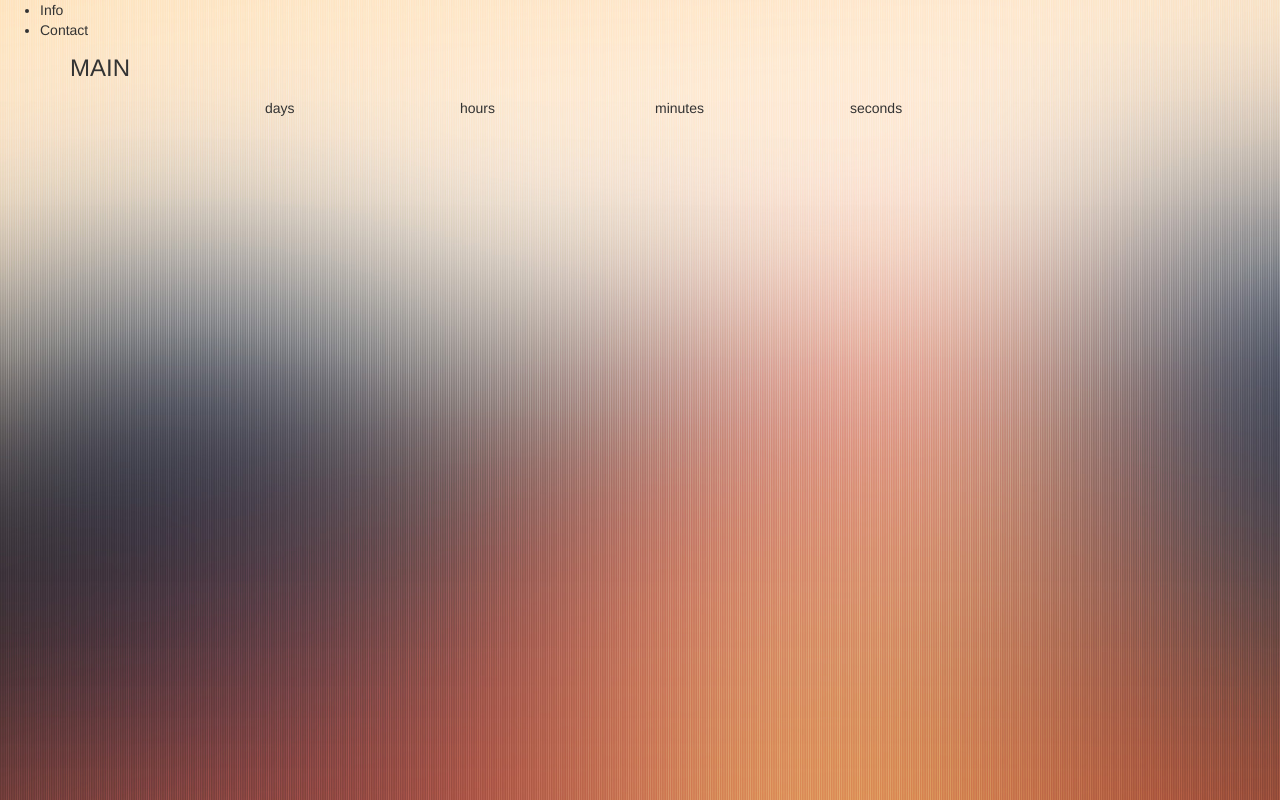
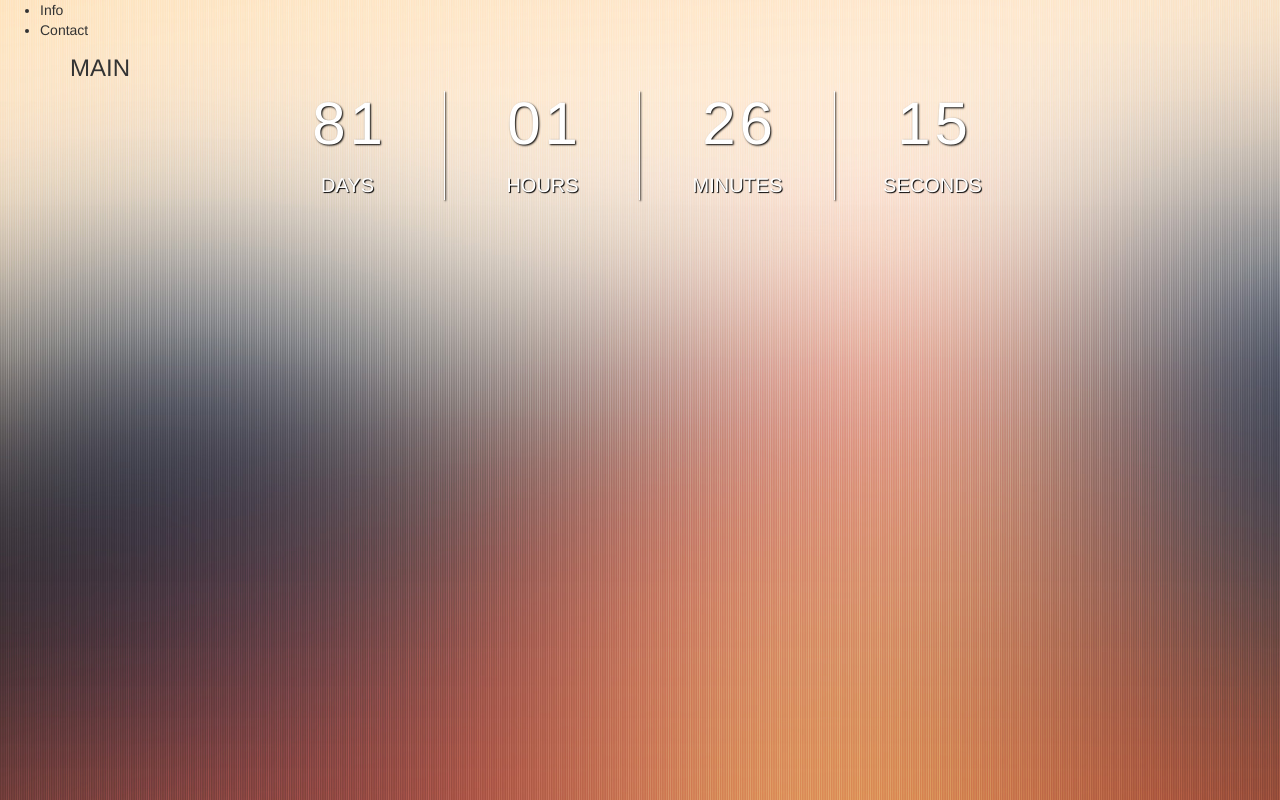
Before and after one commit to f0rr0/bruin-startup-fair, a website: page app/index.html in a window 1280 px wide. Shown: the top 800 px of the page. Drawn offline with nearby package versions, Linux system fonts and the light colour scheme; files that its build step writes are made by us from their sources.

Commit message:
Countdown Timer

```diff
--- a/app/index.html
+++ b/app/index.html
@@ -20,6 +20,7 @@
   <script src="bower_components/modernizr/modernizr.js"></script>
   <!-- endbuild -->
 
+
 </head>
 
 <body>
@@ -29,7 +30,12 @@
 
 
   <section class="wrapper">
-    <nav><ul><li id="toggle-info">Info</li><li id="toggle-contact">Contact</li></ul></nav>
+    <nav>
+      <ul>
+        <li id="toggle-info">Info</li>
+        <li id="toggle-contact">Contact</li>
+      </ul>
+    </nav>
     <div class="content">
       <div class="main current">
         <div class="container">
@@ -42,18 +48,34 @@
             </div>
           </section>
           <section class="countdown">
-            <div class="row">
+            <div class="row" id="countdown_dashboard">
               <div class="col-md-2 col-md-offset-2 col-sm-3 col-xs-6">
-                <h5>days</h5>
+                <div class="days_dash">
+                  <div class="digit">0</div>
+                  <div class="digit">0</div>
+                  <span class="dash_title">days</span>
+                </div>
               </div>
               <div class="col-md-2 col-sm-3 col-xs-6">
-                <h5>hours</h5>
+                <div class="hours_dash">
+                  <div class="digit">0</div>
+                  <div class="digit">0</div>
+                  <span class="dash_title">hours</span>
+                </div>
               </div>
               <div class="col-md-2 col-sm-3 col-xs-6">
-                <h5>minutes</h5>
+                <div class="minutes_dash">
+                  <div class="digit">0</div>
+                  <div class="digit">0</div>
+                  <span class="dash_title">minutes</span>
+                </div>
               </div>
               <div class="col-md-2 col-sm-3 col-xs-6">
-                <h5>seconds</h5>
+                <div class="seconds_dash">
+                  <div class="digit">0</div>
+                  <div class="digit">0</div>
+                  <span class="dash_title">seconds</span>
+                </div>
               </div>
             </div>
           </section>
@@ -130,6 +152,10 @@
   <script src="bower_components/jquery/dist/jquery.js"></script>
   <!-- endbower -->
   <!-- endbuild -->
+  <!-- build:js scripts/vendor.js -->
+  <script src="scripts/countdown.js"></script>
+  <!-- endbuild -->
+
 
   <!-- Google Analytics: change UA-XXXXX-X to be your site's ID. -->
   <script>
@@ -162,8 +188,6 @@
   <script src="bower_components/bootstrap/js/scrollspy.js"></script>
   <script src="bower_components/bootstrap/js/collapse.js"></script>
   <script src="bower_components/bootstrap/js/tab.js"></script>
-  <script src="bower_components/knobjs/knob.min.js"></script>
-  <script src="bower_components/jquery-throttle-debounce/jquery.ba-throttle-debounce.min.js"></script>
   <!-- endbuild -->
 
   <!-- build:js({app,.tmp}) scripts/main.js -->
--- /dev/null
+++ b/app/scripts/countdown.js
@@ -0,0 +1,162 @@
+/*!
+ * jQuery Countdown plugin v1.0
+ * http://www.littlewebthings.com/projects/countdown/
+ *
+ * Copyright 2010, Vassilis Dourdounis
+ *
+ * Permission is hereby granted, free of charge, to any person obtaining a copy
+ * of this software and associated documentation files (the "Software"), to deal
+ * in the Software without restriction, including without limitation the rights
+ * to use, copy, modify, merge, publish, distribute, sublicense, and/or sell
+ * copies of the Software, and to permit persons to whom the Software is
+ * furnished to do so, subject to the following conditions:
+ *
+ * The above copyright notice and this permission notice shall be included in
+ * all copies or substantial portions of the Software.
+ *
+ * THE SOFTWARE IS PROVIDED "AS IS", WITHOUT WARRANTY OF ANY KIND, EXPRESS OR
+ * IMPLIED, INCLUDING BUT NOT LIMITED TO THE WARRANTIES OF MERCHANTABILITY,
+ * FITNESS FOR A PARTICULAR PURPOSE AND NONINFRINGEMENT. IN NO EVENT SHALL THE
+ * AUTHORS OR COPYRIGHT HOLDERS BE LIABLE FOR ANY CLAIM, DAMAGES OR OTHER
+ * LIABILITY, WHETHER IN AN ACTION OF CONTRACT, TORT OR OTHERWISE, ARISING FROM,
+ * OUT OF OR IN CONNECTION WITH THE SOFTWARE OR THE USE OR OTHER DEALINGS IN
+ * THE SOFTWARE.
+ */
+(function($){
+
+	$.fn.countDown = function (options) {
+
+		config = {};
+
+		$.extend(config, options);
+
+		diffSecs = this.setCountDown(config);
+
+		if (config.onComplete)
+		{
+			$.data($(this)[0], 'callback', config.onComplete);
+		}
+		if (config.omitWeeks)
+		{
+			$.data($(this)[0], 'omitWeeks', config.omitWeeks);
+		}
+
+		$('#' + $(this).attr('id') + ' .digit').html('<div class="top"></div><div class="bottom"></div>');
+		$(this).doCountDown($(this).attr('id'), diffSecs, 500);
+
+		return this;
+
+	};
+
+	$.fn.stopCountDown = function () {
+		clearTimeout($.data(this[0], 'timer'));
+	};
+
+	$.fn.startCountDown = function () {
+		this.doCountDown($(this).attr('id'),$.data(this[0], 'diffSecs'), 500);
+	};
+
+	$.fn.setCountDown = function (options) {
+		var targetTime = new Date();
+
+		if (options.targetDate)
+		{
+			targetTime = new Date(options.targetDate.month + '/' + options.targetDate.day + '/' + options.targetDate.year + ' ' + options.targetDate.hour + ':' + options.targetDate.min + ':' + options.targetDate.sec + (options.targetDate.utc ? ' UTC' : ''));
+		}
+		else if (options.targetOffset)
+		{
+			targetTime.setFullYear(options.targetOffset.year + targetTime.getFullYear());
+			targetTime.setMonth(options.targetOffset.month + targetTime.getMonth());
+			targetTime.setDate(options.targetOffset.day + targetTime.getDate());
+			targetTime.setHours(options.targetOffset.hour + targetTime.getHours());
+			targetTime.setMinutes(options.targetOffset.min + targetTime.getMinutes());
+			targetTime.setSeconds(options.targetOffset.sec + targetTime.getSeconds());
+		}
+
+		var nowTime = new Date();
+
+		diffSecs = Math.floor((targetTime.valueOf()-nowTime.valueOf())/1000);
+
+		$.data(this[0], 'diffSecs', diffSecs);
+
+		return diffSecs;
+	};
+
+	$.fn.doCountDown = function (id, diffSecs, duration) {
+		$this = $('#' + id);
+		if (diffSecs <= 0)
+		{
+			diffSecs = 0;
+			if ($.data($this[0], 'timer'))
+			{
+				clearTimeout($.data($this[0], 'timer'));
+			}
+		}
+
+		secs = diffSecs % 60;
+		mins = Math.floor(diffSecs/60)%60;
+		hours = Math.floor(diffSecs/60/60)%24;
+		if ($.data($this[0], 'omitWeeks') == true)
+		{
+			days = Math.floor(diffSecs/60/60/24);
+			weeks = Math.floor(diffSecs/60/60/24/7);
+		}
+		else
+		{
+			days = Math.floor(diffSecs/60/60/24)%7;
+			weeks = Math.floor(diffSecs/60/60/24/7);
+		}
+
+		$this.dashChangeTo(id, 'seconds_dash', secs, duration ? duration : 800);
+		$this.dashChangeTo(id, 'minutes_dash', mins, duration ? duration : 1200);
+		$this.dashChangeTo(id, 'hours_dash', hours, duration ? duration : 1200);
+		$this.dashChangeTo(id, 'days_dash', days, duration ? duration : 1200);
+		$this.dashChangeTo(id, 'weeks_dash', weeks, duration ? duration : 1200);
+
+		$.data($this[0], 'diffSecs', diffSecs);
+		if (diffSecs > 0)
+		{
+			e = $this;
+			t = setTimeout(function() { e.doCountDown(id, diffSecs-1) } , 1000);
+			$.data(e[0], 'timer', t);
+		}
+		else if (cb = $.data($this[0], 'callback'))
+		{
+			$.data($this[0], 'callback')();
+		}
+
+	};
+
+	$.fn.dashChangeTo = function(id, dash, n, duration) {
+		  $this = $('#' + id);
+
+		  for (var i=($this.find('.' + dash + ' .digit').length-1); i>=0; i--)
+		  {
+				var d = n%10;
+				n = (n - d) / 10;
+				$this.digitChangeTo('#' + $this.attr('id') + ' .' + dash + ' .digit:eq('+i+')', d, duration);
+		  }
+	};
+
+	$.fn.digitChangeTo = function (digit, n, duration) {
+		if (!duration)
+		{
+			duration = 800;
+		}
+		if ($(digit + ' div.top').html() != n + '')
+		{
+
+			$(digit + ' div.top').css({'display': 'none'});
+			$(digit + ' div.top').html((n ? n : '0')).slideDown(duration);
+
+			$(digit + ' div.bottom').animate({'height': ''}, duration, function() {
+				$(digit + ' div.bottom').html($(digit + ' div.top').html());
+				$(digit + ' div.bottom').css({'display': 'block', 'height': ''});
+				$(digit + ' div.top').hide().slideUp(10);
+
+
+			});
+		}
+	};
+
+})(jQuery);
--- a/app/scripts/main.js
+++ b/app/scripts/main.js
@@ -24,3 +24,14 @@ $("#toggle-contact").click(function(){
   }
   isAnimating=false;
 })
+$('#countdown_dashboard').countDown({
+    targetDate: {
+        'day': 1,
+        'month': 10,
+        'year': 2015,
+        'hour': 0,
+        'min': 0,
+        'sec': 0
+    },
+    omitWeeks: true
+});
--- a/app/styles/main.css
+++ b/app/styles/main.css
@@ -64,3 +64,51 @@ nav li {
  -ms-user-select: none;
  user-select: none;
 }
+
+#countdown_dashboard {
+  text-align: center;
+}
+
+.digit {
+    height: 65px;
+    color: #ffffff;
+    font-size: 60px;
+    font-weight: 400;
+    line-height: 65px;
+    text-align: center;
+    position: relative;
+    font-style: normal;
+    display: inline-block;
+    vertical-align: middle;
+    text-shadow: 1px 1px 2px black;
+}
+.dash_title {
+    color: #ffffff;
+    display: block;
+    font-size: 20px;
+    margin-top: 15px;
+    text-transform: uppercase;
+    text-shadow: 1px 1px 1px black;
+
+}
+
+.days_dash,
+.hours_dash,
+.minutes_dash,.seconds_dash {
+    position: relative;
+    margin-bottom: 30px;
+
+}
+.days_dash:after,
+.hours_dash:after,
+.minutes_dash:after {
+    position: absolute;
+    top: 0;
+    width: 1px;
+    right: -15px;
+    height: 100%;
+    content: '';
+    background-color: #ffffff;
+    box-shadow: 1px 1px 2px black;
+
+}
--- a/bower.json
+++ b/bower.json
@@ -3,8 +3,6 @@
   "private": true,
   "dependencies": {
     "bootstrap": "~3.2.0",
-    "modernizr": "~2.8.2",
-    "knobjs": "~0.0.3",
-    "jquery-throttle-debounce": "*"
+    "modernizr": "~2.8.2"
   }
 }
```
